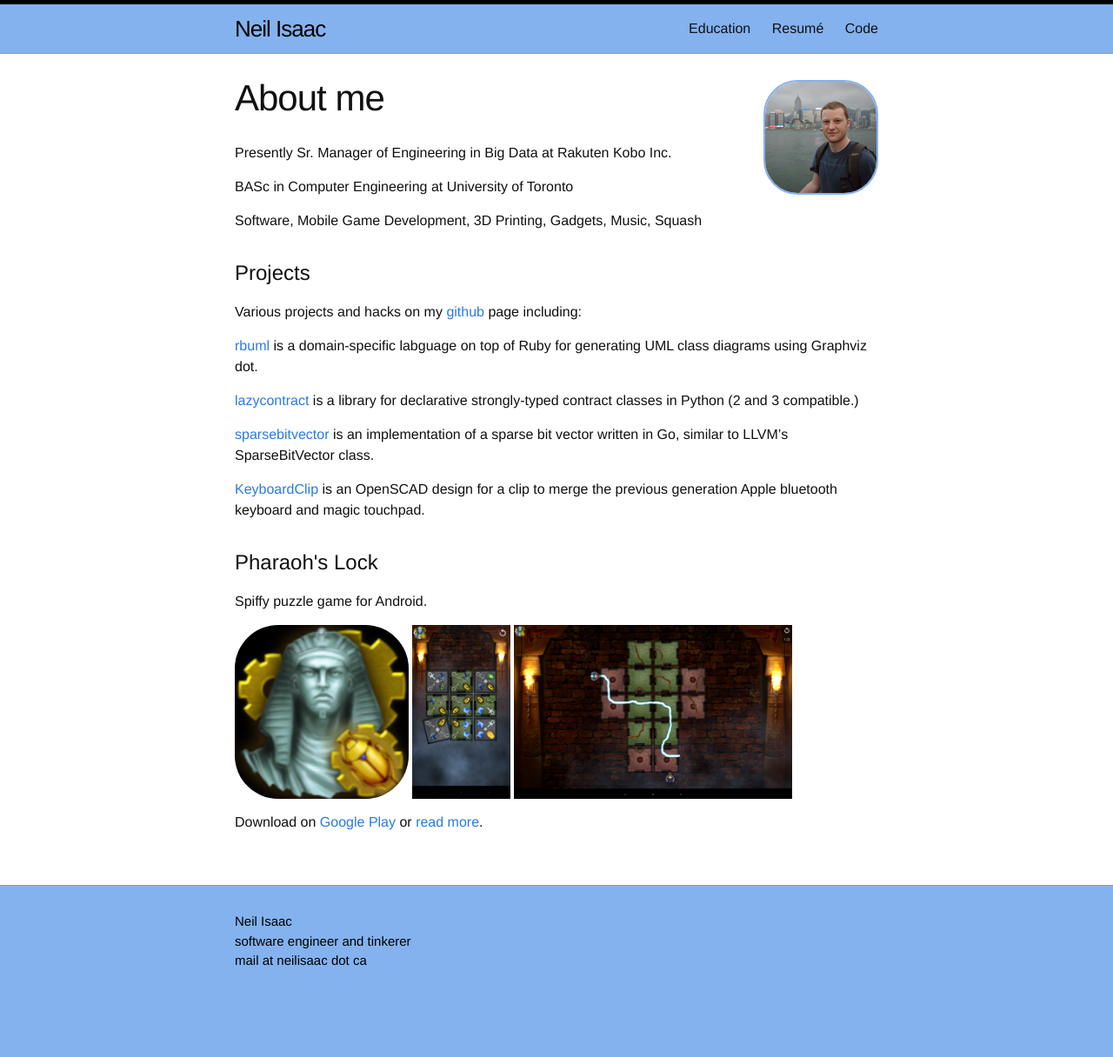
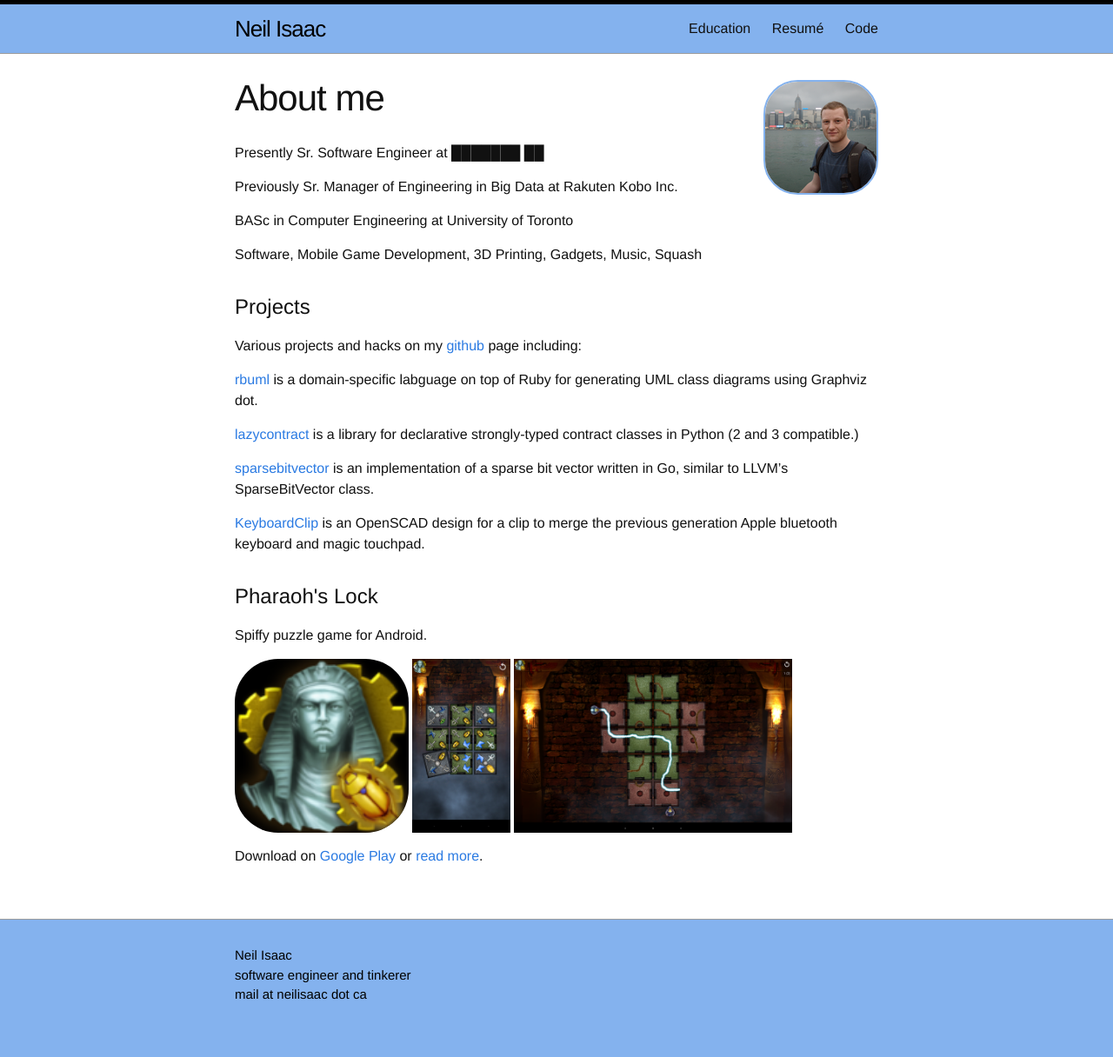
Before and after one commit to neilisaac/neilisaac.github.io, a Jekyll site: the page built from index.html, in a window 1280 px wide. Shown: the whole page at 87% size. Built offline with Jekyll 4.4.1, drawn with Linux system fonts in a browser that asks for light colours; before the commit the page ends 1177 px from its top, so only the background shows below that.

Commit message:
updated position

```diff
--- a/index.html
+++ b/index.html
@@ -14,7 +14,8 @@ layout: default
             <header class="post-header">
                 <h1 class="post-title">About me</h1>
             </header>
-            <p>Presently Sr. Manager of Engineering in Big Data at Rakuten Kobo Inc.</p>
+            <p>Presently Sr. Software Engineer at ███████ ██</p>
+            <p>Previously Sr. Manager of Engineering in Big Data at Rakuten Kobo Inc.</p>
             <p>BASc in Computer Engineering at University of Toronto</p>
             <p>Software, Mobile Game Development, 3D Printing, Gadgets, Music, Squash</p>
         </article>
```
